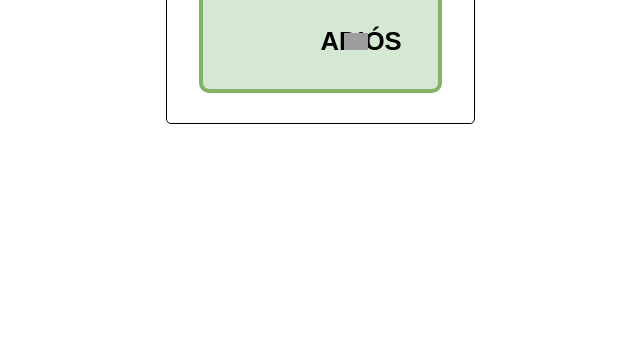
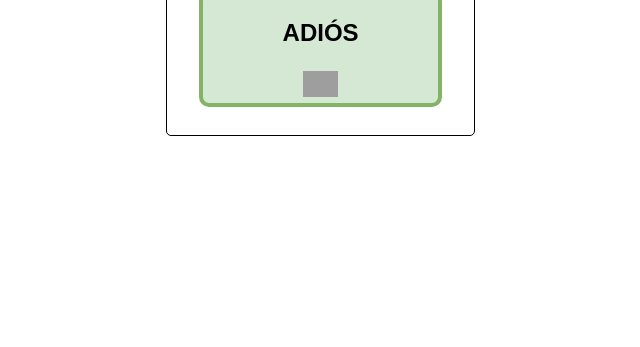
Before and after one commit to migue99angel/DGP, a PHP site: page /templates/principalUsuarios.html in a window 1280 px wide. Shown: the part 453-800 px from the top of the page, without its empty margins (282-922 px from the left). Run offline with PHP 8.4, Linux system fonts and the light colour scheme; grey boxes are pictures that could not be loaded.

Commit message:
Salir de menu de usuarios arreglado

```diff
--- a/templates/css/styles.css
+++ b/templates/css/styles.css
@@ -134,27 +134,23 @@ input[type=submit], .botonSemana {
   margin-left: auto;
   margin-right: auto;
   width: 95%;
+  text-align: center;
 }
 
 .botonSalirUsuario a{
+  font-size: 150%;
   border: 4px solid #82B366;
   border-radius: 10px;
   display: block;
   background-color: #D5E8D4;
-  margin-bottom: 2%;
+  margin-bottom: 1%;
 }
 
 .botonSalirUsuario p{
-  width:10%;
-  padding-left: 20%;
-  font-size: 160%;
-  padding-top: 3%;
-  padding-bottom: 3%;
-  display: inline-block;
 }
 
 .botonSalirUsuario img{
-  width: 10%;
+  width: 15%;
 }
 
 .titulo {
```
Also changed, not shown: templates/principalUsuarios.html (line endings or trailing spaces).
